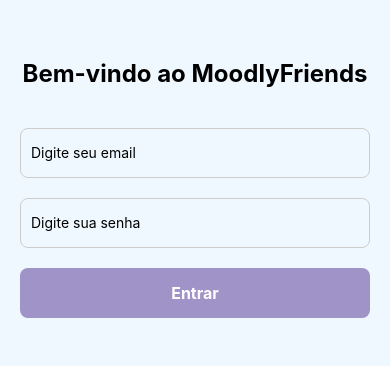
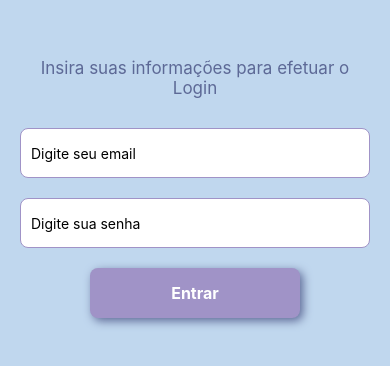
Before and after one commit to AnneCunha/MoodlyFriends-MobileApp, a React Native app: screen /Login in a window 390 px wide. Shown: the part 234-600 px from the top of the page. Built offline with nearby package versions, Linux system fonts and the light colour scheme.

Commit message:
primeira publicação teste, página de boas-vindas ao usuário e login(apenas teste)

```diff
--- a/src/screens/LoginScreen.tsx
+++ b/src/screens/LoginScreen.tsx
@@ -7,8 +7,8 @@
 
   function handleLogin() {
     if (email === "teste@email.com" && password === "123456") {
-      Alert.alert("Login realizado!", "Bem-vindo 🎉");
-      // Aqui futuramente você chama a navegação para a Home
+      Alert.alert("Login realizado!", "Bem-vindo");
+      // Aqui futuramente chama a navegação para a Home
     } else {
       Alert.alert("Erro", "Email ou senha inválidos.");
     }
@@ -16,7 +16,7 @@
 
   return (
     <View style={styles.container}>
-      <Text style={styles.title}>Bem-vindo ao MoodlyFriends</Text>
+      <Text style={styles.title}>Insira suas informações para efetuar o Login</Text>
 
       <TextInput
         style={styles.input}
@@ -45,29 +45,32 @@
     flex: 1,
     justifyContent: "center",
     alignItems: "center",
-    backgroundColor: "#f0f8ff",
+    backgroundColor: "#C0D7EE",
     padding: 20,
   },
   title: {
-    fontSize: 24,
-    fontWeight: "bold",
-    marginBottom: 40,
+    fontSize: 17,
+    marginBottom: 30,
+    color: "#5D6996",
+    textAlign: "center"
   },
   input: {
     width: "100%",
     height: 50,
-    borderColor: "#ccc",
+    borderColor: "#A093C7",
     borderWidth: 1,
     borderRadius: 8,
     paddingHorizontal: 10,
     marginBottom: 20,
+    backgroundColor:"#ffff"
   },
   button: {
     backgroundColor: "#A093C7",
     padding: 15,
     borderRadius: 8,
-    width: "100%",
+    width: "60%",
     alignItems: "center",
+    boxShadow:" 3px 3px 10px 0px #5D6996"
   },
   buttonText: {
     color: "#fff",
--- a/src/screens/WelcomeScreen.tsx
+++ b/src/screens/WelcomeScreen.tsx
@@ -7,7 +7,7 @@
 
   return (
     <ImageBackground
-      source={require("../../assets/backgroundtest.jpg")}
+      source={require("../../assets/PofuBackground.png")}
       style={styles.background}
       resizeMode="cover"
     >
@@ -28,6 +28,8 @@
   background: {
     flex: 1,
     justifyContent: "flex-end",
+    backgroundColor: "#5D6996",
+
   },
   overlay: {
     alignItems: "center",
@@ -36,20 +38,22 @@
   title: {
     fontSize: 26,
     fontWeight: "bold",
-    color: "#333",
+    color: "#ffffffff",
     marginBottom: 30,
     textAlign: "center",
-    backgroundColor: "rgba(255,255,255,0.7)",
+    backgroundColor: "#5D6996",
     paddingHorizontal: 20,
     paddingVertical: 10,
     borderRadius: 10,
   },
   button: {
-    backgroundColor: "#ffcc66",
+    backgroundColor: "#4B5579",
     paddingVertical: 15,
     paddingHorizontal: 80,
     borderRadius: 30,
     elevation: 3,
+    boxShadow: "5px 5px 10px 0px #2d2e2fff",
+
   },
   buttonText: {
     fontSize: 18,
```
Also changed, not shown: assets/PofuBackground.png (added).
